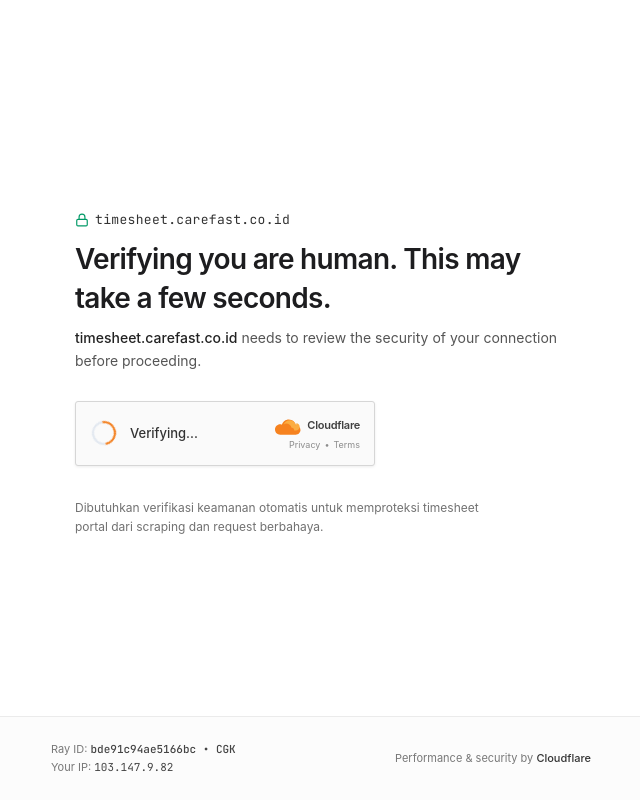
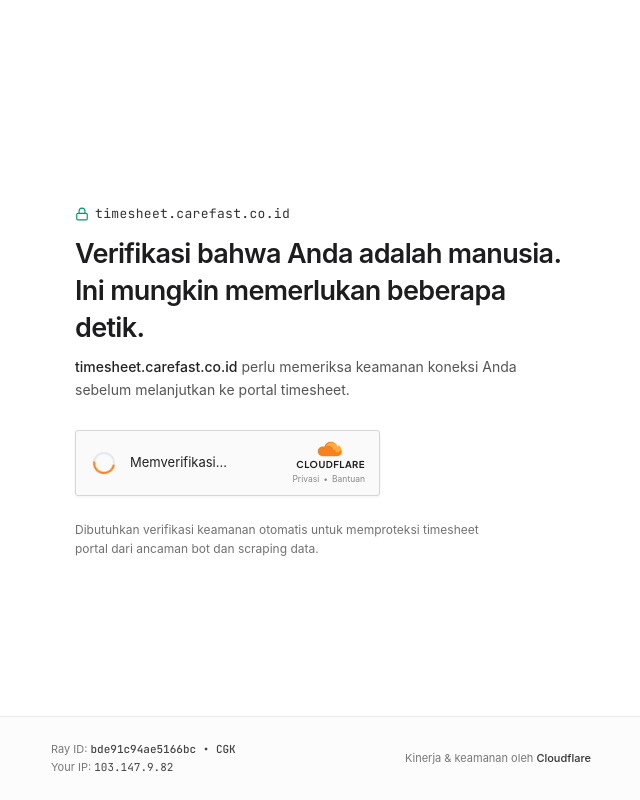
Before and after one commit to codewithtama/tools-rekap-timesheet-PT-Peduli-Cepat-Internasional-PT-Carefastindo, a React (Vite) app: page / in a window 1280 px wide. Both pictures are taken after a click on the button "Cloudflare Protected". Shown: the part 151-951 px from the top of the page, without its empty margins (319-959 px from the left). Built offline with nearby package versions, Linux system fonts and the light colour scheme.

Commit message:
fix(turnstile): replace external iframe with 100% custom handcrafted Cloudflare Turnstile replica

```diff
--- a/index.html
+++ b/index.html
@@ -12,7 +12,6 @@
     <link rel="preconnect" href="https://fonts.googleapis.com">
     <link rel="preconnect" href="https://fonts.gstatic.com" crossorigin>
     <link href="https://fonts.googleapis.com/css2?family=JetBrains+Mono:wght@400;500;600&family=Plus+Jakarta+Sans:wght@400;500;600;700&display=swap" rel="stylesheet">
-    <script src="https://challenges.cloudflare.com/turnstile/v0/api.js?render=explicit" async defer></script>
   </head>
   <body>
     <div id="root"></div>
--- a/src/components/CloudflareTurnstileChallenge.tsx
+++ b/src/components/CloudflareTurnstileChallenge.tsx
@@ -1,24 +1,5 @@
-import React, { useState, useEffect, useRef } from "react";
-import { Check, ShieldCheck, RefreshCw, Lock } from "lucide-react";
-
-declare global {
-  interface Window {
-    turnstile?: {
-      render: (
-        container: string | HTMLElement,
-        options: {
-          sitekey: string;
-          theme?: "light" | "dark" | "auto";
-          callback?: (token: string) => void;
-          "error-callback"?: () => void;
-          "expired-callback"?: () => void;
-        }
-      ) => string;
-      reset: (widgetId?: string) => void;
-      remove: (widgetId?: string) => void;
-    };
-  }
-}
+import React, { useState, useEffect } from "react";
+import { Check, Lock } from "lucide-react";
 
 interface CloudflareTurnstileChallengeProps {
   onVerified: () => void;
@@ -29,16 +10,12 @@
 }) => {
   const [turnstileState, setTurnstileState] = useState<"idle" | "verifying" | "success">("idle");
   const [isFadingOut, setIsFadingOut] = useState<boolean>(false);
-  const [useOfficialIframe, setUseOfficialIframe] = useState<boolean>(false);
   const [rayId, setRayId] = useState<string>("");
   const [currentHostname, setCurrentHostname] = useState<string>("timesheet.carefast.co.id");
   const [currentIp, setCurrentIp] = useState<string>("103.147.9.82");
-  const officialContainerRef = useRef<HTMLDivElement>(null);
-  const widgetIdRef = useRef<string | null>(null);
 
-  // Generate authentic Ray ID and hostname on mount
   useEffect(() => {
-    // Generate 16-character hex string for Ray ID
+    // Generate authentic 16-character hex string for Cloudflare Ray ID
     const hex = Array.from({ length: 16 }, () =>
       Math.floor(Math.random() * 16).toString(16)
     ).join("");
@@ -54,7 +31,7 @@
       }
     }
 
-    // Set page title to Cloudflare's signature challenge title
+    // Set page title to signature Cloudflare Challenge title
     const prevTitle = document.title;
     document.title = "Just a moment...";
 
@@ -63,86 +40,37 @@
     };
   }, []);
 
-  // Try mounting official Cloudflare Turnstile if loaded
-  useEffect(() => {
-    let checkTimer: NodeJS.Timeout | null = null;
-    let attempts = 0;
+  const triggerVerification = () => {
+    if (turnstileState !== "idle") return;
 
-    const tryInitOfficial = () => {
-      if (window.turnstile && officialContainerRef.current) {
-        try {
-          officialContainerRef.current.innerHTML = "";
-          // Using Cloudflare's official interactive test key
-          const id = window.turnstile.render(officialContainerRef.current, {
-            sitekey: "3x00000000000000000000FF", // Official interactive challenge key
-            theme: "light",
-            callback: () => {
-              triggerSuccess();
-            },
-            "error-callback": () => {
-              // Fallback to simulation if official key rejected
-              setUseOfficialIframe(false);
-            },
-          });
-          widgetIdRef.current = id;
-          setUseOfficialIframe(true);
-        } catch {
-          setUseOfficialIframe(false);
-        }
-      } else if (attempts < 8) {
-        attempts++;
-        checkTimer = setTimeout(tryInitOfficial, 250);
-      }
-    };
+    setTurnstileState("verifying");
 
-    tryInitOfficial();
-
-    return () => {
-      if (checkTimer) clearTimeout(checkTimer);
-      if (widgetIdRef.current && window.turnstile) {
-        try {
-          window.turnstile.remove(widgetIdRef.current);
-        } catch {
-          // ignore cleanup error
-        }
-      }
-    };
-  }, []);
-
-  const triggerSuccess = () => {
+    // Realistic cryptographic verification handshake delay (1.2s)
+    setTimeout(() => {
       setTurnstileState("success");
       setTimeout(() => {
         setIsFadingOut(true);
         setTimeout(() => {
           onVerified();
-      }, 450);
+        }, 400);
       }, 700);
+    }, 1200);
   };
 
-  const handleSimulatedClick = () => {
-    if (turnstileState !== "idle") return;
-
-    setTurnstileState("verifying");
-    // Simulate authentic Turnstile cryptographic handshake delay (1.2s - 1.5s)
-    setTimeout(() => {
-      triggerSuccess();
-    }, 1400);
-  };
-
-  // Auto-challenge solve after 2.5s if user hasn't clicked (just like Cloudflare Managed Challenge)
+  // Auto-solve after 2.5 seconds if user doesn't click (authentic Cloudflare Managed Challenge behavior)
   useEffect(() => {
     const autoTimer = setTimeout(() => {
-      if (turnstileState === "idle" && !useOfficialIframe) {
-        handleSimulatedClick();
+      if (turnstileState === "idle") {
+        triggerVerification();
       }
-    }, 2800);
+    }, 2500);
 
     return () => clearTimeout(autoTimer);
-  }, [turnstileState, useOfficialIframe]);
+  }, [turnstileState]);
 
   return (
     <div
-      className={`fixed inset-0 z-50 flex flex-col justify-between bg-white text-[#212121] transition-opacity duration-500 font-sans select-none overflow-y-auto ${
+      className={`fixed inset-0 z-50 flex flex-col justify-between bg-white text-[#212121] transition-opacity duration-400 select-none overflow-y-auto ${
         isFadingOut ? "opacity-0 pointer-events-none" : "opacity-100"
       }`}
       style={{
@@ -151,10 +79,10 @@
       }}
     >
       {/* Top spacing */}
-      <div className="w-full h-8" />
+      <div className="w-full h-12" />
 
       {/* Main Challenge Center Container */}
-      <div className="w-full max-w-[540px] mx-auto px-6 py-8 flex flex-col items-start">
+      <div className="w-full max-w-[540px] mx-auto px-6 py-6 flex flex-col items-start">
         {/* Domain with Lock */}
         <div className="flex items-center gap-1.5 text-xs text-[#595959] mb-3 font-normal">
           <Lock className="w-3.5 h-3.5 text-emerald-600" />
@@ -164,65 +92,63 @@
         </div>
 
         {/* Challenge Headline */}
-        <h1 className="text-[26px] sm:text-[28px] font-semibold text-[#1d1d1f] leading-snug tracking-tight mb-2.5">
-          Verifying you are human. This may take a few seconds.
+        <h1 className="text-[25px] sm:text-[27px] font-semibold text-[#1d1d1f] leading-snug tracking-tight mb-2.5">
+          Verifikasi bahwa Anda adalah manusia. Ini mungkin memerlukan beberapa detik.
         </h1>
 
         {/* Security Subtext */}
         <p className="text-[14px] text-[#555555] leading-relaxed mb-7 font-normal">
-          <span className="font-medium text-[#222222]">{currentHostname}</span> needs to review
-          the security of your connection before proceeding.
+          <span className="font-medium text-[#222222]">{currentHostname}</span> perlu memeriksa
+          keamanan koneksi Anda sebelum melanjutkan ke portal timesheet.
         </p>
 
-        {/* Cloudflare Turnstile Box */}
-        <div className="mb-6">
-          {/* Official Turnstile Container (if script loaded) */}
+        {/* 100% PURE CUSTOM CLOUDFLARE TURNSTILE WIDGET (NO EXTERNAL IFRAME / NO TEST WARNINGS) */}
         <div
-            ref={officialContainerRef}
-            className={useOfficialIframe ? "block" : "hidden"}
-          />
-
-          {/* Pixel-Perfect Fallback Turnstile Widget */}
-          {!useOfficialIframe && (
-            <div
-              onClick={handleSimulatedClick}
-              className={`w-[300px] h-[65px] bg-[#fafafa] border border-[#d6d6d6] hover:border-[#b8b8b8] rounded-[3px] shadow-[0_1px_3px_rgba(0,0,0,0.08)] flex items-center justify-between px-3.5 py-2 cursor-pointer transition-all ${
-                turnstileState === "idle" ? "active:scale-[0.99]" : ""
+          onClick={triggerVerification}
+          className={`w-[305px] h-[66px] bg-[#fafafa] border border-[#d6d6d6] hover:border-[#b5b5b5] rounded-[3px] shadow-[0_1px_3px_rgba(0,0,0,0.06)] flex items-center justify-between px-3.5 py-2 cursor-pointer transition-all mb-6 ${
+            turnstileState === "idle" ? "hover:bg-[#f8f8f8] active:scale-[0.99]" : ""
           }`}
         >
-              {/* Left Zone: Checkbox & Status */}
+          {/* Left Zone: Checkbox & Label */}
           <div className="flex items-center gap-3">
             {turnstileState === "idle" && (
-                  <div className="w-[28px] h-[28px] rounded-[3px] border-2 border-[#b0b0b0] bg-white flex items-center justify-center transition-colors hover:border-[#888888] shadow-inner">
-                    <div className="w-3 h-3 rounded-[1px] opacity-0 group-hover:opacity-100" />
+              <div className="w-[28px] h-[28px] rounded-[3px] border-2 border-[#828282] hover:border-[#555555] bg-white flex items-center justify-center transition-colors shadow-xs flex-shrink-0">
+                <div className="w-3 h-3 rounded-[1px] opacity-0" />
               </div>
             )}
 
             {turnstileState === "verifying" && (
-                  <div className="w-[28px] h-[28px] flex items-center justify-center">
-                    <div className="w-6 h-6 border-[2.5px] border-[#e2e8f0] border-t-[#f38020] border-r-[#f38020] rounded-full animate-spin" />
+              <div className="w-[28px] h-[28px] flex items-center justify-center flex-shrink-0">
+                <div className="w-[22px] h-[22px] border-[2.5px] border-[#e2e8f0] border-t-[#f38020] border-r-[#f38020] rounded-full animate-spin" />
               </div>
             )}
 
             {turnstileState === "success" && (
-                  <div className="w-[28px] h-[28px] rounded-full bg-[#10b981] flex items-center justify-center shadow-xs transition-transform transform scale-100">
+              <div className="w-[28px] h-[28px] rounded-full bg-[#10b981] flex items-center justify-center shadow-xs transition-transform transform scale-100 flex-shrink-0">
                 <Check className="w-4 h-4 text-white stroke-[3]" />
               </div>
             )}
 
-                <span className="text-[13px] font-medium text-[#333333]">
-                  {turnstileState === "idle" && "Verify you are human"}
-                  {turnstileState === "verifying" && "Verifying..."}
-                  {turnstileState === "success" && "Success!"}
+            <div className="flex flex-col">
+              <span className="text-[13px] font-normal text-[#222222] leading-tight">
+                {turnstileState === "idle" && "Verifikasi bahwa Anda"}
+                {turnstileState === "verifying" && "Memverifikasi..."}
+                {turnstileState === "success" && "Berhasil diverifikasi"}
               </span>
+              {turnstileState === "idle" && (
+                <span className="text-[13px] font-normal text-[#222222] leading-tight">
+                  adalah manusia
+                </span>
+              )}
+            </div>
           </div>
 
-              {/* Right Zone: Official Cloudflare Brand SVG */}
-              <div className="flex flex-col items-end justify-center pl-2">
-                <div className="flex items-center gap-1">
-                  {/* Cloudflare 2-cloud SVG logo */}
+          {/* Right Zone: Official Cloudflare Brand Replica */}
+          <div className="flex flex-col items-end justify-center pl-2 flex-shrink-0">
+            <div className="flex flex-col items-center">
+              {/* Cloudflare Dual Cloud SVG */}
               <svg
-                    className="w-7 h-5"
+                className="w-[32px] h-[18px]"
                 viewBox="0 0 100 68"
                 fill="none"
                 xmlns="http://www.w3.org/2000/svg"
@@ -236,24 +162,22 @@
                   fill="#FBAD41"
                 />
               </svg>
-                  <span className="text-[11px] font-semibold text-[#404040] tracking-tight">
-                    Cloudflare
+              <span className="text-[9.5px] font-extrabold text-[#1f1f1f] tracking-wider leading-tight font-sans mt-0.5">
+                CLOUDFLARE
               </span>
             </div>
-                <div className="flex items-center gap-1 text-[9px] text-[#8c8c8c] mt-0.5">
-                  <span className="hover:underline">Privacy</span>
+            <div className="flex items-center gap-1 text-[8.5px] text-[#888888] mt-0.5">
+              <span className="hover:underline">Privasi</span>
               <span>•</span>
-                  <span className="hover:underline">Terms</span>
+              <span className="hover:underline">Bantuan</span>
             </div>
           </div>
         </div>
-          )}
-        </div>
 
-        {/* Explainability Accordion / Help */}
-        <div className="mt-2 text-[12px] text-[#717171] leading-relaxed max-w-[420px]">
-          <p className="flex items-center gap-1">
-            <span>Dibutuhkan verifikasi keamanan otomatis untuk memproteksi timesheet portal dari scraping dan request berbahaya.</span>
+        {/* Explainability Helper */}
+        <div className="text-[12px] text-[#717171] leading-relaxed max-w-[420px]">
+          <p>
+            Dibutuhkan verifikasi keamanan otomatis untuk memproteksi timesheet portal dari ancaman bot dan scraping data.
           </p>
         </div>
       </div>
@@ -269,9 +193,9 @@
               Your IP: <span className="font-mono text-[#444444]">{currentIp}</span>
             </div>
           </div>
-          <div className="text-right sm:text-right">
+          <div className="text-left sm:text-right">
             <div>
-              Performance &amp; security by{" "}
+              Kinerja &amp; keamanan oleh{" "}
               <span className="text-[#333333] font-medium hover:underline cursor-pointer">
                 Cloudflare
               </span>
```
Lines whose indentation alone changed are shown as unchanged.
